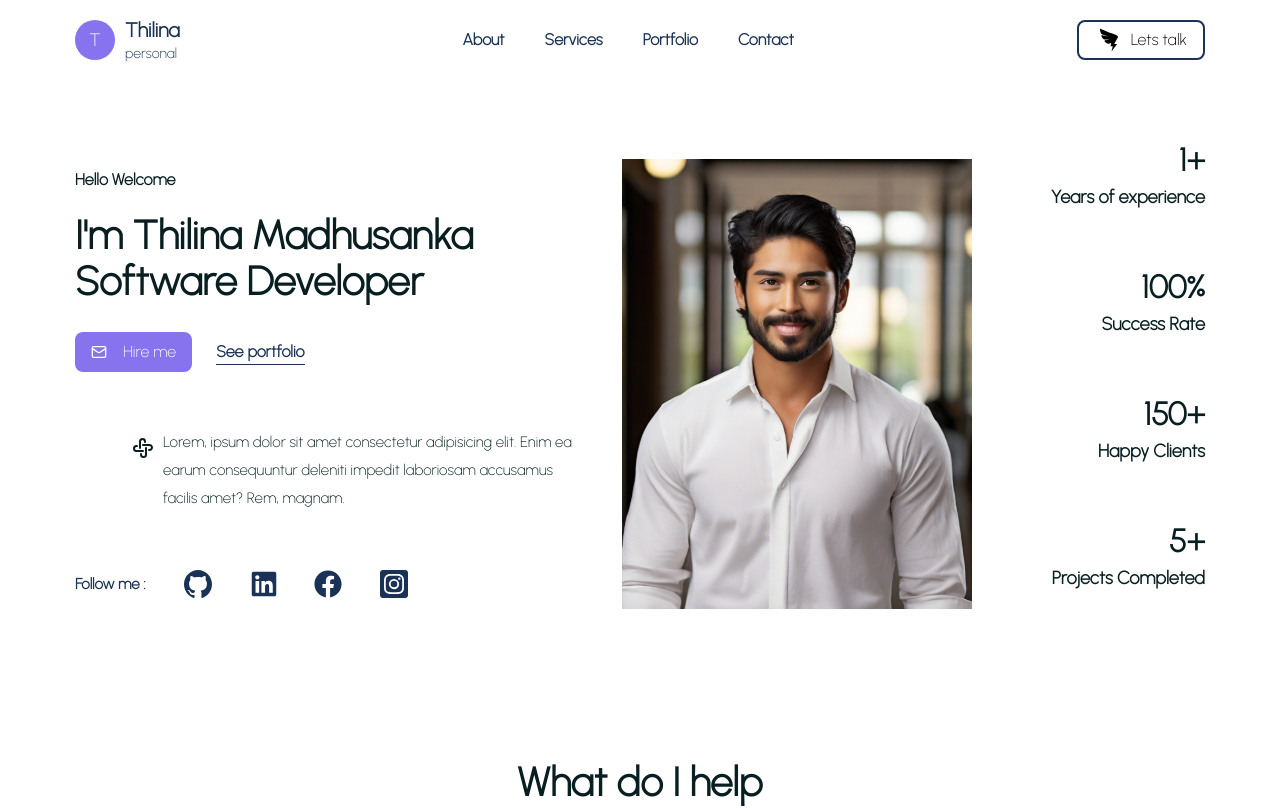
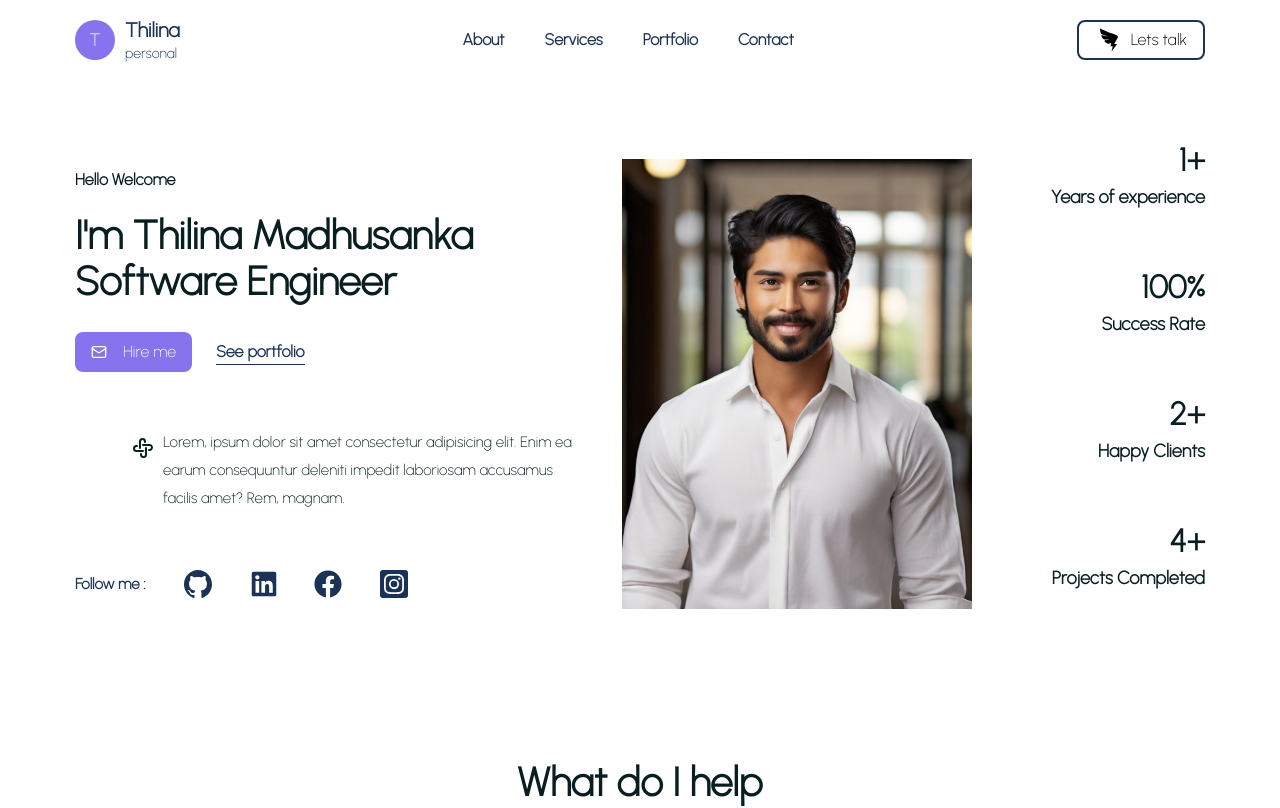
Before and after one commit to nkthilina/My-Portfolio, a React (Create React App) app: page / in a window 1280 px wide. Shown: the top 808 px of the page. Built offline with nearby package versions, Linux system fonts and the light colour scheme.

Commit message:
14th commit

```diff
--- a/public/index.html
+++ b/public/index.html
@@ -24,7 +24,7 @@
       work correctly both with client-side routing and a non-root public URL.
       Learn how to configure a non-root public URL by running `npm run build`.
     -->
-    <title>React App</title>
+    <title>Thilina Madhusanka Portfolio</title>
   </head>
   <body>
     <noscript>You need to enable JavaScript to run this app.</noscript>
--- a/src/UI/Hero.jsx
+++ b/src/UI/Hero.jsx
@@ -3,7 +3,7 @@ import { LuMail } from "react-icons/lu";
 import { TbApiApp } from "react-icons/tb";
 import { IoLogoGithub } from "react-icons/io";
 import { FaLinkedin, FaFacebook, FaInstagramSquare } from "react-icons/fa";
-import Thilina from "../images/Leonardo_Diffusion_XL_Handsome_t.jpg"
+import Thilina from "../images/Leonardo_Diffusion_XL_Handsome_t.jpg";
 import CountUp from "react-countup";
 
 export default function Hero() {
@@ -25,7 +25,7 @@ export default function Hero() {
               data-aos="fade-up"
               data-aos-duration="1500"
             >
-              I'm Thilina Madhusanka <br /> Software Developer
+              I'm Thilina Madhusanka <br /> Software Engineer
             </h1>
             <div
               className="flex items-center gap-6 mt-7"
@@ -97,6 +97,7 @@ export default function Hero() {
             </div>
           </div>
           {/* end hero left content */}
+
           {/* hero image */}
           <div className="basis-1/3 mt-10 sm:mt-0">
             <figure className="flex items-center ">
@@ -104,6 +105,7 @@ export default function Hero() {
             </figure>
           </div>
           {/* end hero image */}
+
           {/* hero content right */}
           <div className="md:basis-1/5 flex justify-between text-center mt-10 flex-wrap gap-3 md:mt-0 md:flex-col md:justify-end md:text-end">
             <div className="mb-10">
@@ -124,7 +126,7 @@ export default function Hero() {
             </div>
             <div className="mb-10">
               <h2 className="text-headingColor text-[32px] font-[700]">
-                <CountUp start={0} end={150} duration={2} suffix="+" />
+                <CountUp start={0} end={2} duration={2} suffix="+" />
               </h2>
               <h4 className="text-headingColor text-[18px] font-[600]">
                 Happy Clients
@@ -132,7 +134,7 @@ export default function Hero() {
             </div>
             <div className="mb-10">
               <h2 className="text-headingColor text-[32px] font-[700]">
-                <CountUp start={0} end={5} duration={2} suffix="+" />
+                <CountUp start={0} end={4} duration={2} suffix="+" />
               </h2>
               <h4 className="text-headingColor text-[18px] font-[600]">
                 Projects Completed
--- a/src/UI/Modal.jsx
+++ b/src/UI/Modal.jsx
@@ -6,7 +6,7 @@ export default function Modal({ activeID, setShowModal }) {
   const portfolio = portfolios.find((portfolio) => portfolio.id === activeID);
 
   return (
-    <div className="w-full h-full fixed top-0 left-0 z-10 bg-headingColor bg-opacity-40">
+    <div className="w-full h-full fixed top-0 left-0 z-20 bg-headingColor bg-opacity-40">
       <div className="w-11/12 md:max-w-[600px] md:w-full absolute top-1/2 left-1/2 z-20 bg-white rounded-[8px] transform -translate-x-1/2 -translate-y-1/2 p-5">
         <div>
           <figure>
--- a/src/UI/Services.jsx
+++ b/src/UI/Services.jsx
@@ -32,9 +32,9 @@ export default function Services() {
                       <div
                         data-aos="fade-right"
                         data-aos-duration="1200"
-                        className="bg-white p-4 rounded shadow group hover:bg-primaryColor cursor-pointer ease-in duration-150"
+                        className="bg-white p-4 rounded shadow group hover:bg-primaryColor cursor-pointer ease-in duration-800"
                       >
-                        <h3 className="text-primaryColor font-[700] mb-3 group-hover:text-white group-hover:font-[600] text-2xl">
+                        <h3 className="text-primaryColor font-[700] mb-3 group-hover:text-white group-hover:font-[600] text-2xl ">
                           Frontend Development
                         </h3>
                         <p className="text-[15px] text-smallTextColor group-hover:text-white group-hover:font-[500] leading-7">
--- a/src/components/header.jsx
+++ b/src/components/header.jsx
@@ -38,7 +38,7 @@ export default function Header() {
   const toggleMenu = () => menuRef.current.classList.toggle('show_menu')
 
   return (
-    <div ref={headerRef} className='w-full h-[80px] leading-[80px] flex items-center'>
+    <div ref={headerRef} className='w-full h-[80px] leading-[80px] flex items-center z-10'>
       <div className="container">
         <div className="flex items-center justify-between">
             {/* logo */}
```
Also changed, not shown: src/images/heroImage.jpg (deleted).
